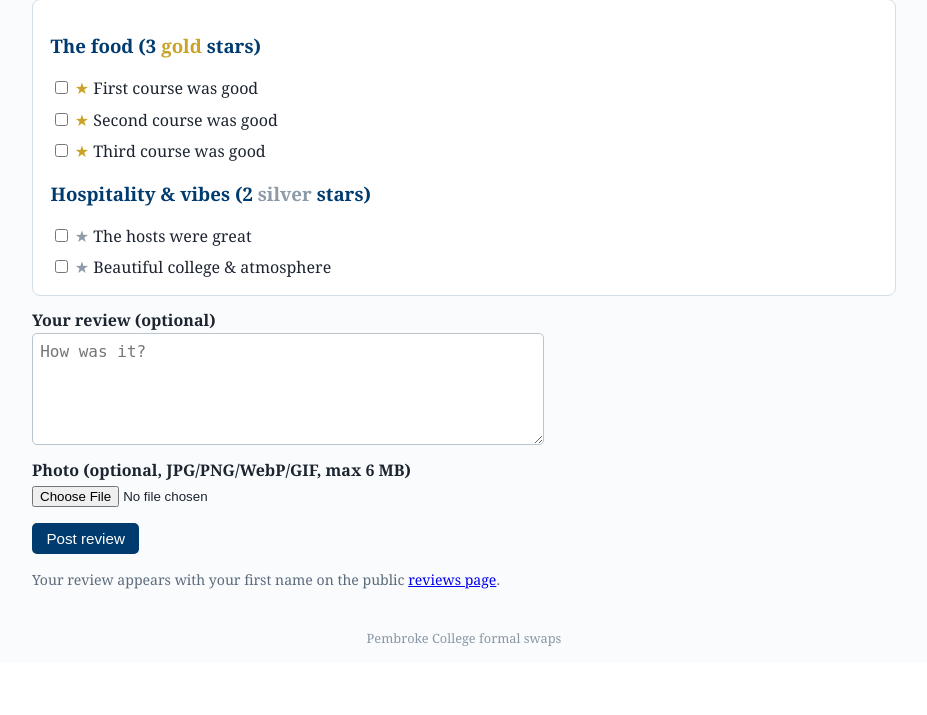
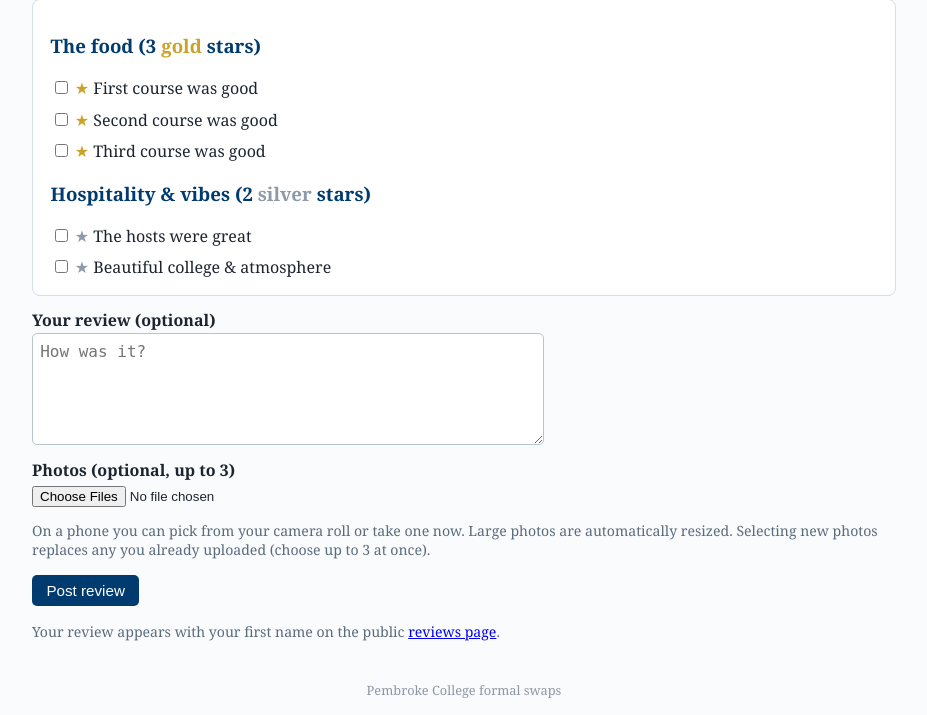
Before and after one commit to Patrick-Gibbs/pembroke-formal-swaps, a Flask app: template swaps/templates/review_form.html in a window 1280 px wide. Shown: the part 167-882 px from the top of the page, without its empty margins (176-1103 px from the left). Before the commit the page ends 814 px from the top, so only its background shows below. Run offline with Flask 3, Linux system fonts and the light colour scheme; the template is opened without the code that fills it, so the values that code supplies are empty; data comes from the database, SQL or seed files in the repository; parts of the project's set-up code (start-up, migrations or seed data) failed here and were passed over.

Commit message:
Reviews: remove 'helps everyone' text, up to 3 photos, camera-roll upload + server-side downscale (Pillow); optional group party name on public attendee list

```diff
--- a/schema.sql
+++ b/schema.sql
@@ -136,10 +136,17 @@ CREATE TABLE IF NOT EXISTS ballot_caps (
     UNIQUE(user_id, term)
 );
 
+CREATE TABLE IF NOT EXISTS review_photos (
+    id INTEGER PRIMARY KEY,
+    review_id INTEGER NOT NULL REFERENCES reviews(id),
+    filename TEXT NOT NULL
+);
+
 CREATE TABLE IF NOT EXISTS ballot_groups (
     id INTEGER PRIMARY KEY,
     term TEXT NOT NULL,
     leader_user_id INTEGER NOT NULL REFERENCES users(id),
+    party_name TEXT NOT NULL DEFAULT '',   -- optional; shown on public attendee list
     created_at TEXT NOT NULL DEFAULT (datetime('now'))
 );
 
--- a/swaps/__init__.py
+++ b/swaps/__init__.py
@@ -19,7 +19,7 @@ def create_app():
         SESSION_COOKIE_HTTPONLY=True,
         SESSION_COOKIE_SECURE=config.COOKIE_SECURE,
         SESSION_COOKIE_SAMESITE="Lax",
-        MAX_CONTENT_LENGTH=6 * 1024 * 1024,  # allow review photo uploads
+        MAX_CONTENT_LENGTH=30 * 1024 * 1024,  # big phone photos; downscaled on save
     )
 
     from .views.auth import bp as auth_bp
--- a/swaps/db.py
+++ b/swaps/db.py
@@ -44,6 +44,16 @@ def init_db(db_path=None):
                      "INTEGER NOT NULL DEFAULT 0")
         # Pre-existing allocations were emailed under the old flow.
         conn.execute("UPDATE allocations SET notified=1")
+    gcols = {r["name"] for r in conn.execute("PRAGMA table_info(ballot_groups)")}
+    if "party_name" not in gcols:
+        conn.execute("ALTER TABLE ballot_groups ADD COLUMN party_name "
+                     "TEXT NOT NULL DEFAULT ''")
+    # Migrate legacy single review photo -> review_photos, then clear the column
+    # so it won't re-migrate.
+    for r in conn.execute("SELECT id, photo FROM reviews WHERE photo != ''").fetchall():
+        conn.execute("INSERT INTO review_photos(review_id, filename) VALUES (?,?)",
+                     (r["id"], r["photo"]))
+        conn.execute("UPDATE reviews SET photo='' WHERE id=?", (r["id"],))
     conn.close()
 
 
--- a/swaps/emailer.py
+++ b/swaps/emailer.py
@@ -143,8 +143,7 @@ def reminder_email(to, formal, ics_files):
         f"<p>A friendly reminder — you're going to a formal <b>today</b>:</p>"
         f"{_formal_block(formal)}"
         f"<p>Have a wonderful evening! And at the end of the formal, remember "
-        f"to <a href=\"{review_link}\">leave a review</a> — it helps everyone "
-        f"pick next term's swaps.</p>",
+        f"to <a href=\"{review_link}\">leave a review</a>.</p>",
         attachments=ics_files)
 
 
@@ -154,4 +153,4 @@ def review_request_email(to, formal, link):
         f"<p>Hope you enjoyed the <b>{formal['host_college']}</b> formal tonight!</p>"
         f"<p><a href=\"{link}\">Rate your experience out of 5 stars</a> — one star "
         f"per good course, two for the vibes — and leave a review or photo if you "
-        f"like. It helps everyone pick next term's swaps.</p>")
+        f"like.</p>")
--- a/swaps/templates/attendees.html
+++ b/swaps/templates/attendees.html
@@ -12,10 +12,11 @@ an email with your result the moment they go out.</p>
   <p class="muted">{{ rows|length }} attending / {{ f['slots'] }} places</p>
   {% if rows %}
   <table>
-    <tr><th>Name</th><th>Dietary</th></tr>
+    <tr><th>Name</th><th>Party</th><th>Dietary</th></tr>
     {% for r in rows %}
     <tr>
       <td>{{ r['first_name'] }} {{ r['last_name'] }}</td>
+      <td>{% if r['party'] %}<span class="muted">{{ r['party'] }}</span>{% endif %}</td>
       <td>{{ ", ".join((r['dietary_flags'].split(',') if r['dietary_flags'] else []) + ([r['dietary_other']] if r['dietary_other'] else [])) }}</td>
     </tr>
     {% endfor %}
--- a/swaps/templates/review_form.html
+++ b/swaps/templates/review_form.html
@@ -21,9 +21,15 @@
   </div>
   <label>Your review (optional)</label>
   <textarea name="review" rows="5" style="width:100%;max-width:32rem;padding:.45rem;border:1px solid #b8c4d0;border-radius:5px;font-size:1rem" placeholder="How was it?">{{ r['review'] if r else '' }}</textarea>
-  <label>Photo (optional, JPG/PNG/WebP/GIF, max 6&nbsp;MB)</label>
-  <input type="file" name="photo" accept=".jpg,.jpeg,.png,.webp,.gif">
-  {% if r and r['photo'] %}<p class="muted">You already uploaded a photo — choosing a new one replaces it.</p>{% endif %}
+  <label>Photos (optional, up to 3)</label>
+  <input type="file" name="photos" accept="image/*" multiple>
+  <p class="muted">On a phone you can pick from your camera roll or take one now.
+  Large photos are automatically resized. Selecting new photos replaces any you
+  already uploaded (choose up to 3 at once).</p>
+  {% if photos %}
+  <p class="muted">Current photos:</p>
+  <p>{% for p in photos %}<img src="/photos/{{ p }}" alt="" style="height:80px;border-radius:6px;margin:0 .4rem .4rem 0">{% endfor %}</p>
+  {% endif %}
   <p><button>{{ 'Update review' if r else 'Post review' }}</button></p>
 </form>
 <p class="muted">Your review appears with your first name on the public
--- a/swaps/templates/reviews.html
+++ b/swaps/templates/reviews.html
@@ -126,7 +126,7 @@ setInterval(loadCharts, 20000);
   <span class="muted">({{ r['course_stars'] }}/3 courses, {{ r['vibe_stars'] }}/2 hospitality)
   — {{ r['first_name'] }} {{ r['last_name'][:1] }}.</span></p>
   {% if r['review'] %}<p>{{ r['review'] }}</p>{% endif %}
-  {% if r['photo'] %}<p><img src="/photos/{{ r['photo'] }}" alt="Photo from the {{ r['host_college'] }} formal" style="max-width:100%;max-height:320px;border-radius:8px"></p>{% endif %}
+  {% if photos[r['id']] %}<p>{% for p in photos[r['id']] %}<img src="/photos/{{ p }}" alt="Photo from the {{ r['host_college'] }} formal" style="max-width:100%;max-height:320px;border-radius:8px;margin:0 .5rem .5rem 0;vertical-align:top">{% endfor %}</p>{% endif %}
 </div>
 {% else %}
 <p>No reviews yet — attendees get a review link the evening of each formal.</p>
--- a/swaps/views/main.py
+++ b/swaps/views/main.py
@@ -12,7 +12,40 @@ from ..services import (CancelError, ClaimError, cancel_allocation,
                         cancel_cutoff_hours, claim_seat, free_seats,
                         hours_until_formal, local_now, parse_local)
 
-PHOTO_EXTS = {".jpg", ".jpeg", ".png", ".webp", ".gif"}
+PHOTO_MAX_DIM = 2000   # longest edge, px — larger uploads are downscaled
+MAX_REVIEW_PHOTOS = 3
+
+
+def _review_photos(db, review_id):
+    return [r["filename"] for r in db.execute(
+        "SELECT filename FROM review_photos WHERE review_id=? ORDER BY id",
+        (review_id,)).fetchall()]
+
+
+def _delete_photo(name):
+    try:
+        os.remove(os.path.join(config.PHOTOS_DIR, name))
+    except OSError:
+        pass
+
+
+def _save_review_photo(file, formal_id, user_id):
+    """Read an uploaded image, fix EXIF orientation, downscale very large
+    photos, and save as a JPEG. Returns the filename, or None if the file
+    isn't a readable image. Never rejects for being too big — it shrinks."""
+    from PIL import Image, ImageOps, UnidentifiedImageError
+    try:
+        img = Image.open(file.stream)
+        img = ImageOps.exif_transpose(img)
+    except (UnidentifiedImageError, OSError):
+        return None
+    if img.mode not in ("RGB", "L"):
+        img = img.convert("RGB")
+    img.thumbnail((PHOTO_MAX_DIM, PHOTO_MAX_DIM))  # in-place, keeps aspect ratio
+    os.makedirs(config.PHOTOS_DIR, exist_ok=True)
+    name = f"r{formal_id}-{user_id}-{secrets.token_hex(4)}.jpg"
+    img.save(os.path.join(config.PHOTOS_DIR, name), "JPEG", quality=85, optimize=True)
+    return name
 
 bp = Blueprint("main", __name__)
 
@@ -157,10 +190,14 @@ def attendees():
     data = []
     for f in formals:
         rows = db.execute(
-            "SELECT u.first_name, u.last_name, u.dietary_flags, u.dietary_other "
+            "SELECT u.first_name, u.last_name, u.dietary_flags, u.dietary_other, "
+            "COALESCE(g.party_name, '') AS party "
             "FROM allocations a JOIN users u ON u.id = a.user_id "
+            "LEFT JOIN ballot_group_members m ON m.user_id = u.id "
+            "  AND m.status = 'accepted' "
+            "LEFT JOIN ballot_groups g ON g.id = m.group_id AND g.term = ? "
             "WHERE a.formal_id=? AND a.status='active' "
-            "ORDER BY u.last_name, u.first_name", (f["id"],)).fetchall()
+            "ORDER BY u.last_name, u.first_name", (term, f["id"])).fetchall()
         diets = {}
         for r in rows:
             for d in filter(None, r["dietary_flags"].split(",")):
@@ -267,33 +304,43 @@ def review(formal_id):
                          if request.form.get(v))
         text = request.form.get("review", "").strip()[:2000]
 
-        photo_name = existing["photo"] if existing else ""
-        file = request.files.get("photo")
-        if file and file.filename:
-            ext = os.path.splitext(file.filename)[1].lower()
-            if ext not in PHOTO_EXTS:
-                flash("Photo must be a JPG, PNG, WebP or GIF.", "error")
-                return render_template("review_form.html", f=f, r=existing)
-            os.makedirs(config.PHOTOS_DIR, exist_ok=True)
-            if photo_name:  # replacing an earlier upload
-                try:
-                    os.remove(os.path.join(config.PHOTOS_DIR, photo_name))
-                except OSError:
-                    pass
-            photo_name = f"r{formal_id}-{user['id']}-{secrets.token_hex(4)}{ext}"
-            file.save(os.path.join(config.PHOTOS_DIR, photo_name))
+        # New photos (up to 3) replace any existing ones; uploading none keeps
+        # the current photos. Oversized images are downscaled, not rejected.
+        files = [x for x in request.files.getlist("photos") if x and x.filename]
+        saved = []
+        for x in files[:MAX_REVIEW_PHOTOS]:
+            new_name = _save_review_photo(x, formal_id, user["id"])
+            if new_name is None:
+                for n in saved:  # clean up partial batch
+                    _delete_photo(n)
+                flash("Couldn't read one of those photos — please upload normal "
+                      "images (JPEG, PNG, etc.).", "error")
+                return render_template("review_form.html", f=f, r=existing,
+                                       photos=_review_photos(db, existing["id"])
+                                       if existing else [])
+            saved.append(new_name)
 
         db.execute(
             "INSERT INTO reviews(user_id, formal_id, course_stars, vibe_stars, "
-            "review, photo) VALUES (?,?,?,?,?,?) "
+            "review) VALUES (?,?,?,?,?) "
             "ON CONFLICT(user_id, formal_id) DO UPDATE SET course_stars=excluded."
             "course_stars, vibe_stars=excluded.vibe_stars, review=excluded.review, "
-            "photo=excluded.photo, created_at=datetime('now')",
-            (user["id"], formal_id, course_stars, vibe_stars, text, photo_name))
+            "created_at=datetime('now')",
+            (user["id"], formal_id, course_stars, vibe_stars, text))
+        review_id = db.execute("SELECT id FROM reviews WHERE user_id=? AND formal_id=?",
+                               (user["id"], formal_id)).fetchone()["id"]
+        if saved:  # replace existing photos with the new batch
+            for old in _review_photos(db, review_id):
+                _delete_photo(old)
+            db.execute("DELETE FROM review_photos WHERE review_id=?", (review_id,))
+            for name in saved:
+                db.execute("INSERT INTO review_photos(review_id, filename) "
+                           "VALUES (?,?)", (review_id, name))
         flash(f"Thanks — you rated it {course_stars + vibe_stars}/5. "
               "You can edit your review any time.", "ok")
         return redirect(url_for("main.reviews_page"))
-    return render_template("review_form.html", f=f, r=existing)
+    return render_template("review_form.html", f=f, r=existing,
+                           photos=_review_photos(db, existing["id"]) if existing else [])
 
 
 def _college_stats(db):
@@ -325,9 +372,10 @@ def reviews_page():
         "SELECT r.*, f.host_college, f.dt, u.first_name, u.last_name "
         "FROM reviews r JOIN formals f ON f.id = r.formal_id "
         "JOIN users u ON u.id = r.user_id ORDER BY r.created_at DESC").fetchall()
+    photos = {r["id"]: _review_photos(db, r["id"]) for r in rows}
     stats = [(s["college"], s["mean"], s["sd"], s["n"])
              for s in sorted(_college_stats(db), key=lambda s: -s["mean"])]
-    return render_template("reviews.html", rows=rows, stats=stats)
+    return render_template("reviews.html", rows=rows, stats=stats, photos=photos)
 
 
 @bp.route("/reviews/data.json")
```
Also changed, not shown: swaps/templates/ballot.html (+10 -0 lines), swaps/views/ballot.py (+16 -0 lines), README.md.
